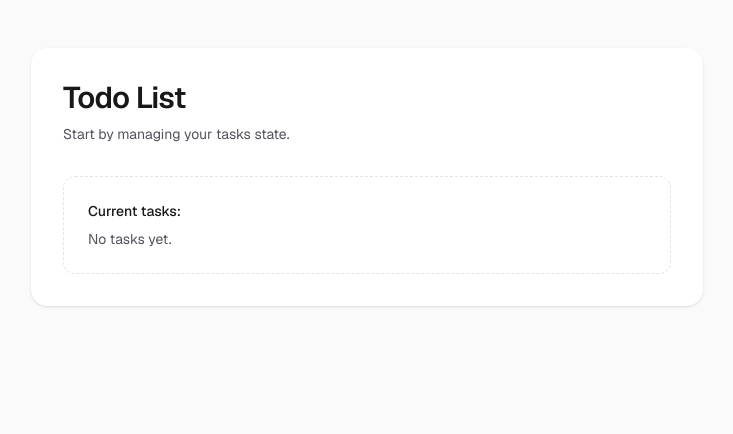
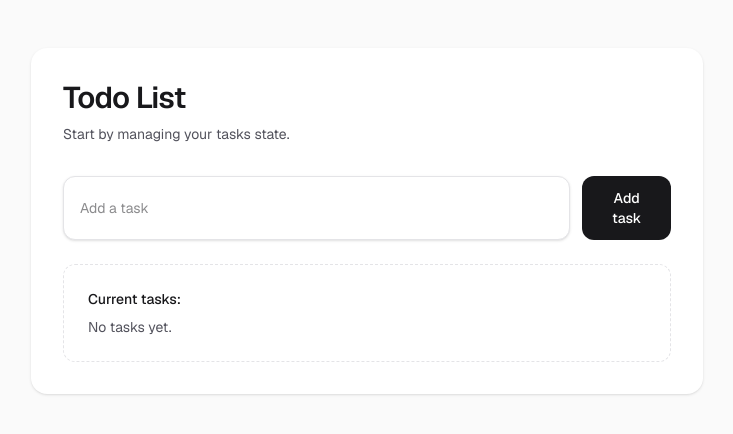
Before and after one commit to a7med-alshatebi/todo-list, a Next.js app: page / in a window 1280 px wide. Shown: the top 434 px of the page, without its empty margins (273-1006 px from the left). Built offline with nearby package versions, Linux system fonts and the light colour scheme.

Commit message:
Create AddTaskForm componen

```diff
--- /dev/null
+++ b/app/components/AddTaskForm.tsx
@@ -0,0 +1,42 @@
+"use client";
+
+import { FormEvent, useState } from "react";
+
+type AddTaskFormProps = {
+  onAdd: (task: string) => void;
+};
+
+export default function AddTaskForm({ onAdd }: AddTaskFormProps) {
+  const [value, setValue] = useState("");
+
+  const handleSubmit = (event: FormEvent<HTMLFormElement>) => {
+    event.preventDefault();
+    const trimmed = value.trim();
+    if (!trimmed) {
+      return;
+    }
+    onAdd(trimmed);
+    setValue("");
+  };
+
+  return (
+    <form
+      onSubmit={handleSubmit}
+      className="flex w-full flex-col gap-3 sm:flex-row"
+    >
+      <input
+        type="text"
+        value={value}
+        onChange={(event) => setValue(event.target.value)}
+        placeholder="Add a task"
+        className="w-full rounded-xl border border-zinc-200 bg-white px-4 py-3 text-sm text-zinc-900 shadow-sm outline-none transition focus:border-zinc-400 focus:ring-2 focus:ring-zinc-200 dark:border-zinc-700 dark:bg-zinc-950 dark:text-zinc-100 dark:focus:border-zinc-500 dark:focus:ring-zinc-700"
+      />
+      <button
+        type="submit"
+        className="rounded-xl bg-zinc-900 px-5 py-3 text-sm font-medium text-white transition hover:bg-zinc-800 dark:bg-zinc-100 dark:text-zinc-900 dark:hover:bg-white"
+      >
+        Add task
+      </button>
+    </form>
+  );
+}
--- a/app/page.tsx
+++ b/app/page.tsx
@@ -1,9 +1,14 @@
 "use client";
 
 import { useState } from "react";
+import AddTaskForm from "./components/AddTaskForm";
 
 export default function Home() {
   const [tasks, setTasks] = useState<string[]>([]);
+
+  const handleAddTask = (task: string) => {
+    setTasks((prevTasks) => [...prevTasks, task]);
+  };
 
   return (
     <div className="flex min-h-screen items-start justify-center bg-zinc-50 px-6 py-12 font-sans dark:bg-black">
@@ -17,6 +22,10 @@ export default function Home() {
           </p>
         </header>
 
+        <div className="mb-6">
+          <AddTaskForm onAdd={handleAddTask} />
+        </div>
+
         <section className="rounded-xl border border-dashed border-zinc-200 p-6 text-sm text-zinc-600 dark:border-zinc-700 dark:text-zinc-400">
           <p className="font-medium text-zinc-900 dark:text-zinc-100">Current tasks:</p>
           <p className="mt-2">{tasks.length === 0 ? "No tasks yet." : `${tasks.length} task(s).`}</p>
```
